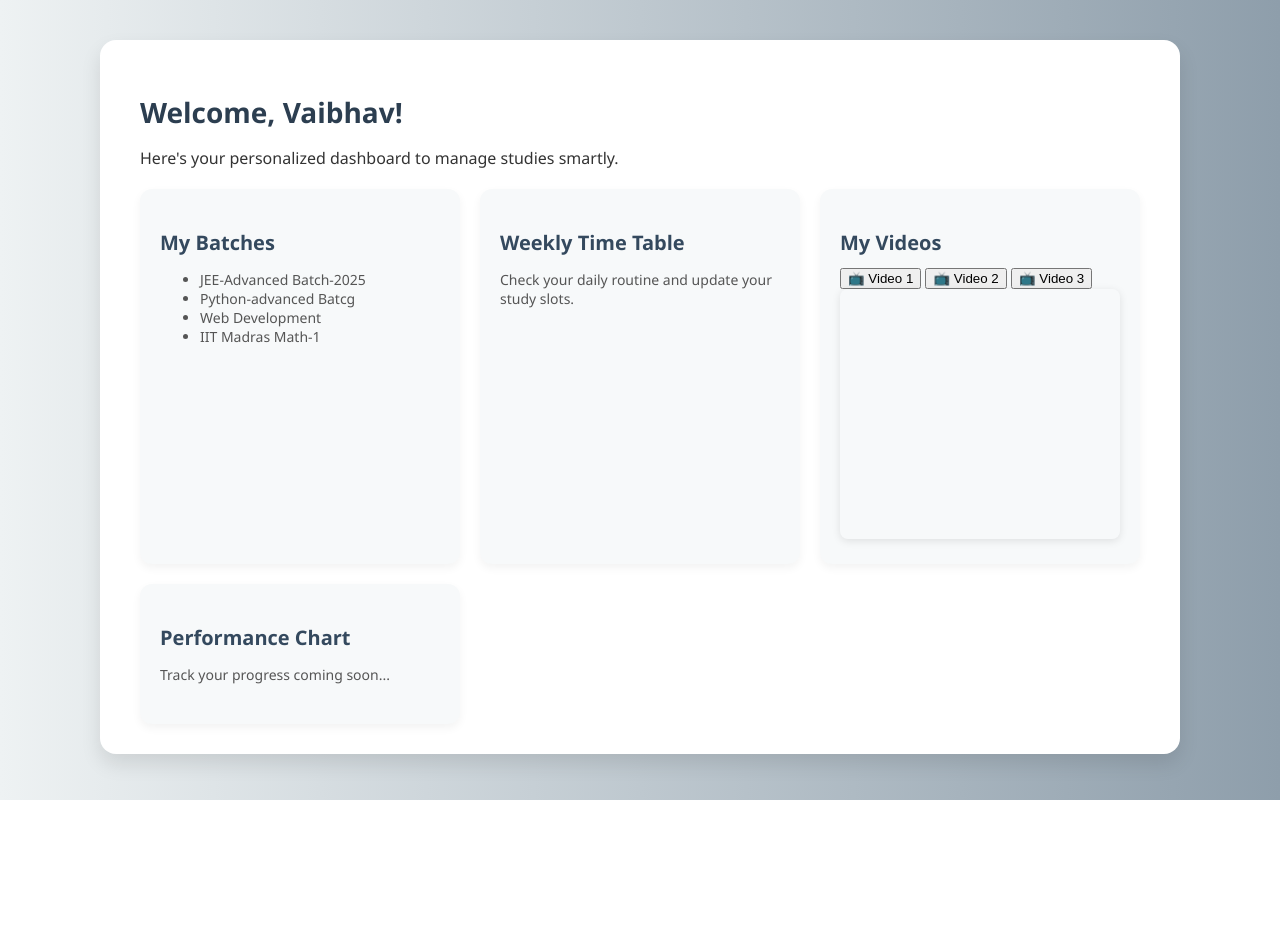
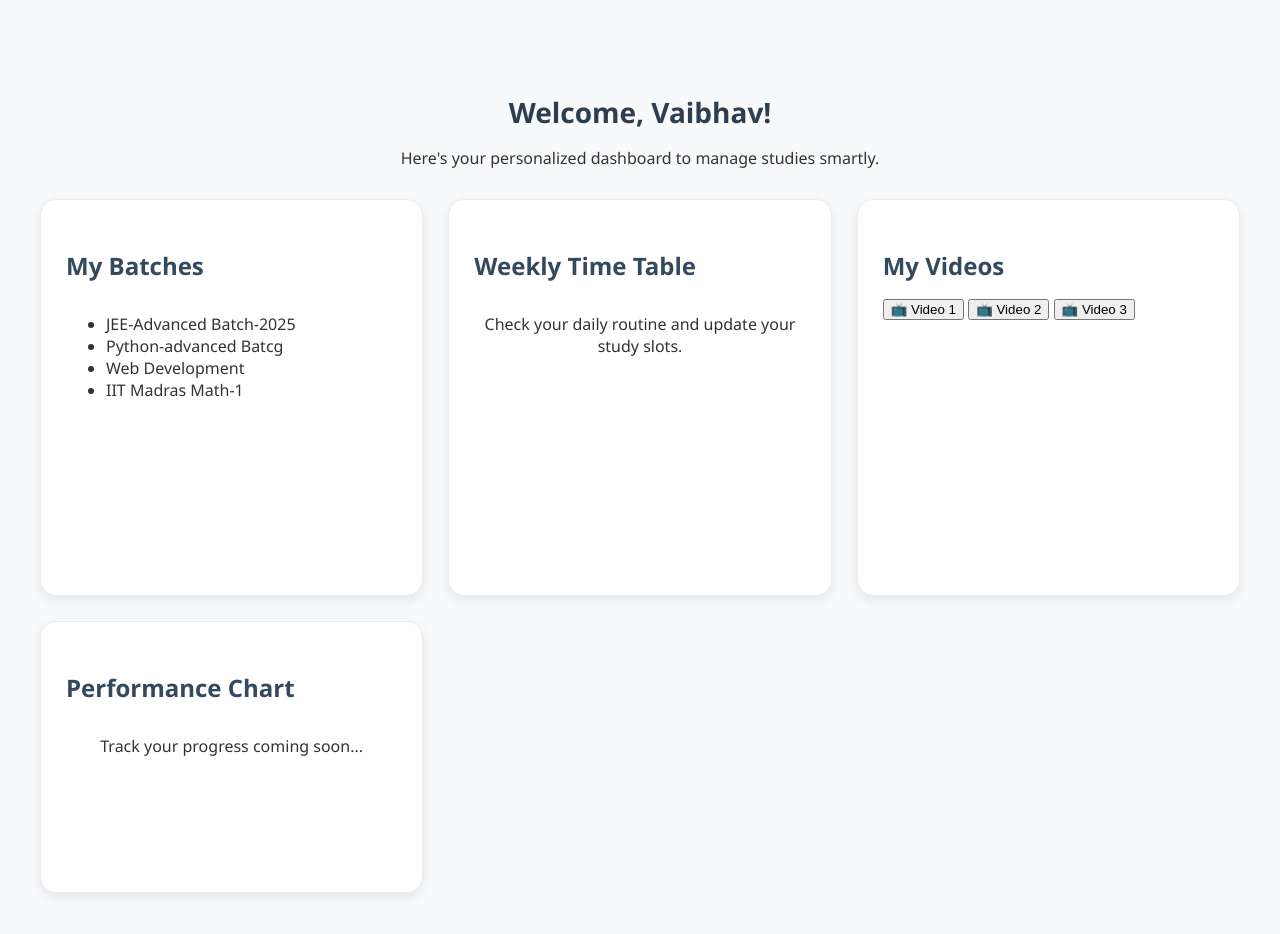
Before and after one commit to Vaibhav1305-iitm/vaibhavwaghadkar, a plain HTML site: page dashboard.html in a window 1280 px wide. Before the commit the page ends 800 px from the top, so only its background shows below. Drawn offline with Linux system fonts and the light colour scheme.

Commit message:
dashboard-style.css

```diff
--- a/dashboard-style.css
+++ b/dashboard-style.css
@@ -1,18 +1,16 @@
 /* dashboard-style.css */
-
+/* --- Basic Page Setup --- */
 body {
   margin: 0;
   font-family: 'Segoe UI', Tahoma, Geneva, Verdana, sans-serif;
-  background: linear-gradient(to right, #eef2f3, #8e9eab);
+  background-color: #f8f9fa; /* Lighter, cleaner background */
   color: #333;
 }
 
+/* --- Main Dashboard Container --- */
 .dashboard-box {
-  max-width: 1000px;
+  max-width: 1200px; /* Increased width for a 3-column layout */
   margin: 40px auto;
-  background: white;
-  border-radius: 16px;
-  box-shadow: 0 10px 20px rgba(0,0,0,0.1);
   padding: 30px 40px;
   animation: fadeIn 1s ease-in-out;
 }
@@ -21,48 +19,119 @@ body {
   font-size: 28px;
   margin-bottom: 10px;
   color: #2c3e50;
+  text-align: center; /* Centered title like in modern dashboards */
 }
 
 .dashboard-box p {
   font-size: 16px;
-  margin-bottom: 20px;
+  margin-bottom: 30px; /* More space after the paragraph */
+  text-align: center;
 }
 
+/* --- Grid for the Cards --- */
 .dashboard-cards {
   display: grid;
-  grid-template-columns: repeat(auto-fit, minmax(280px, 1fr));
-  gap: 20px;
+  grid-template-columns: repeat(auto-fit, minmax(300px, 1fr)); /* Adjusted min-width */
+  gap: 25px;
 }
 
+/* --- Individual Card Styling (The Core Update) --- */
 .card {
-  background: #f7f9fa;
-  border-radius: 12px;
-  padding: 20px;
-  box-shadow: 0 4px 10px rgba(0,0,0,0.05);
-  transition: transform 0.3s ease;
+  background: white;
+  border-radius: 16px; /* More rounded corners */
+  padding: 25px;
+  box-shadow: 0 4px 12px rgba(0,0,0,0.08); /* A subtle shadow */
+  transition: transform 0.3s ease, box-shadow 0.3s ease;
+  position: relative; /* IMPORTANT: for positioning pseudo-elements and icons */
+  overflow: hidden; /* Hides the parts of the blob that go outside the card */
+  border: 1px solid #e9ecef;
+  display: flex;
+  flex-direction: column;
+  min-height: 220px; /* Ensure cards have a consistent height */
 }
 
 .card:hover {
-  transform: translateY(-5px);
+  transform: translateY(-8px);
+  box-shadow: 0 10px 20px rgba(0,0,0,0.12);
 }
 
-.card h3 {
-  font-size: 20px;
-  margin-bottom: 10px;
-  color: #34495e;
+/* --- Decorative Background Blobs --- */
+.card::after {
+  content: '';
+  position: absolute;
+  width: 200px;
+  height: 200px;
+  border-radius: 50%;
+  opacity: 0.15; /* Makes the color very subtle */
+  top: -50px;
+  right: -75px;
+  z-index: 1; /* Behind the content */
 }
 
-.card p, .card ul {
-  font-size: 14px;
-  color: #555;
+/* --- Card Content --- */
+.card h3 {
+  font-size: 24px;
+  margin-bottom: 15px;
+  color: #34495e;
+  z-index: 2; /* In front of the blob */
+  font-weight: 600;
 }
 
-iframe {
-  border: none;
-  border-radius: 8px;
-  box-shadow: 0 2px 8px rgba(0,0,0,0.1);
+/* Styling for the tags like "class 11", "SSC" */
+.card-tags {
+    margin-bottom: 20px;
+    z-index: 2;
 }
 
+.card-tag {
+    display: inline-block;
+    padding: 6px 12px;
+    border: 1px solid #ced4da;
+    border-radius: 20px; /* Pill shape */
+    font-size: 12px;
+    margin-right: 8px;
+    margin-bottom: 8px;
+    color: #495057;
+}
+
+/* Styling for the "Explore Category" link */
+.explore-link {
+    margin-top: auto; /* Pushes the link to the bottom */
+    font-size: 14px;
+    color: #495057;
+    text-decoration: none;
+    font-weight: 500;
+    z-index: 2;
+    transition: color 0.3s ease;
+}
+
+.explore-link:hover {
+    color: #007bff;
+}
+
+.card-icon {
+    position: absolute;
+    top: 30px;
+    right: 30px;
+    height: 60px; /* Adjust size as needed */
+    width: 60px;
+    z-index: 2;
+    opacity: 0.9;
+}
+
+
+/* --- Color Variations for Each Card --- */
+/* You will add these classes to your HTML divs */
+
+.card.neet::after { background-color: #ffc1cc; } /* Soft Pink */
+.card.iit-jee::after { background-color: #ffdd99; } /* Soft Orange */
+.card.school-prep::after { background-color: #fff380; } /* Soft Yellow */
+.card.upsc::after { background-color: #d1c4e9; } /* Soft Lavender */
+.card.govt-jobs::after { background-color: #b3e5fc; } /* Soft Blue */
+.card.defence::after { background-color: #a7c7e7; } /* Another shade of blue */
+
+
+/* --- Animation --- */
 @keyframes fadeIn {
   from {
     opacity: 0;
```
